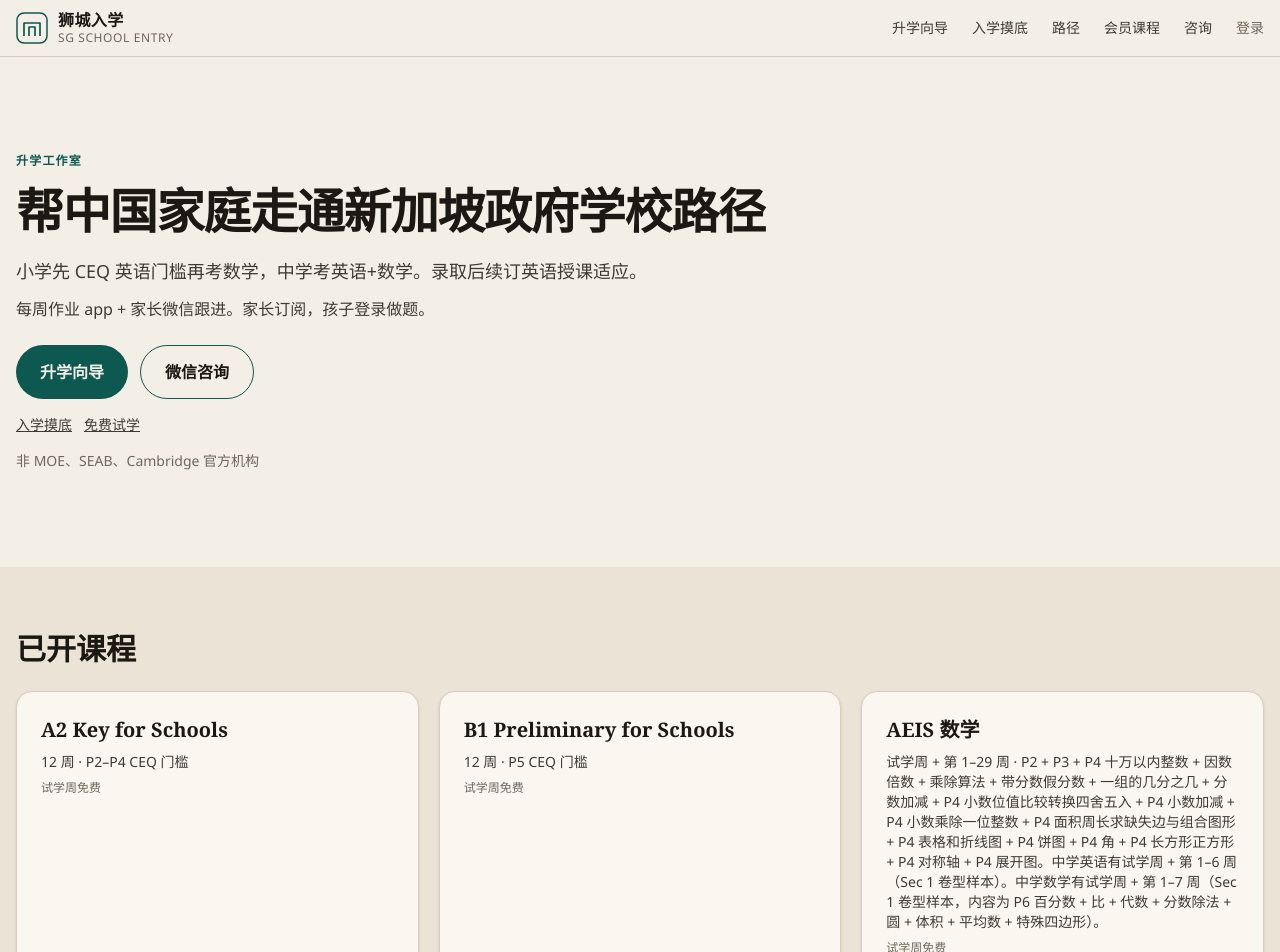
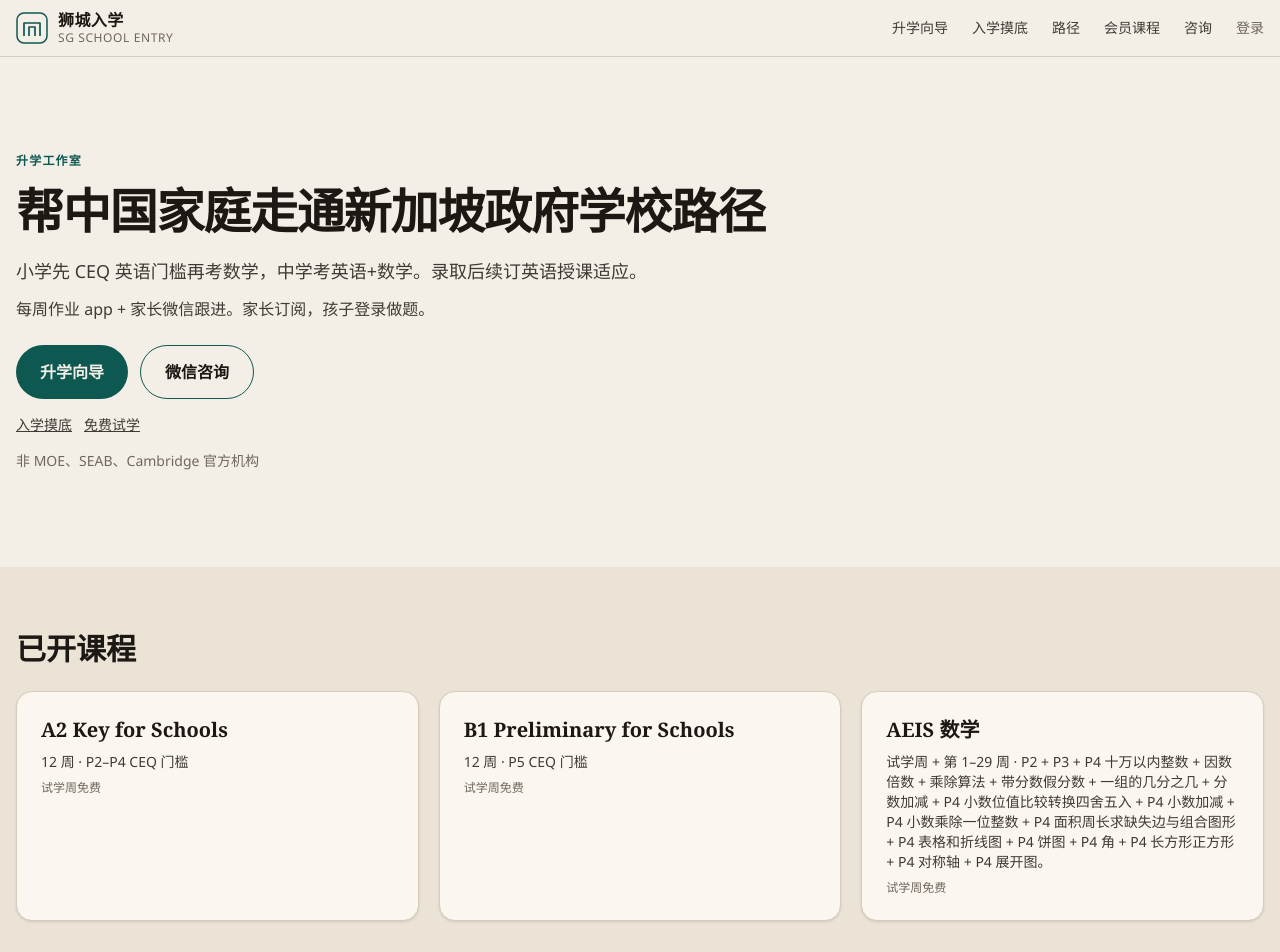
Before and after one commit to ttee/sg-school-entry, a Next.js app: page / in a window 1280 px wide. Shown: the top 952 px of the page. Built offline with nearby package versions, Linux system fonts and the light colour scheme.

Commit message:
fix: remove secondary weeks from AEIS 数学 card (primary only)
AEIS 数学 card must stay primary only (P2-P4 content).
Secondary week info remains in 中学路径 section and monthly unlock text.

Co-authored-by: ttee <ttee@users.noreply.github.com>

```diff
--- a/app/page.tsx
+++ b/app/page.tsx
@@ -185,7 +185,7 @@ export default function HomePage() {
 
               <article className="bg-card border border-line rounded-2xl p-6 shadow">
                 <h3 className="font-serif text-xl font-semibold mb-2">AEIS 数学</h3>
-                <p className="text-sm text-ink-2 mb-2">试学周 + 第 1–29 周 · P2 + P3 + P4 十万以内整数 + 因数倍数 + 乘除算法 + 带分数假分数 + 一组的几分之几 + 分数加减 + P4 小数位值比较转换四舍五入 + P4 小数加减 + P4 小数乘除一位整数 + P4 面积周长求缺失边与组合图形 + P4 表格和折线图 + P4 饼图 + P4 角 + P4 长方形正方形 + P4 对称轴 + P4 展开图。中学英语有试学周 + 第 1–6 周（Sec 1 卷型样本）。中学数学有试学周 + 第 1–7 周（Sec 1 卷型样本，内容为 P6 百分数 + 比 + 代数 + 分数除法 + 圆 + 体积 + 平均数 + 特殊四边形）。</p>
+                <p className="text-sm text-ink-2 mb-2">试学周 + 第 1–29 周 · P2 + P3 + P4 十万以内整数 + 因数倍数 + 乘除算法 + 带分数假分数 + 一组的几分之几 + 分数加减 + P4 小数位值比较转换四舍五入 + P4 小数加减 + P4 小数乘除一位整数 + P4 面积周长求缺失边与组合图形 + P4 表格和折线图 + P4 饼图 + P4 角 + P4 长方形正方形 + P4 对称轴 + P4 展开图。</p>
                 <p className="text-xs text-muted">试学周免费</p>
               </article>
             </div>
```
